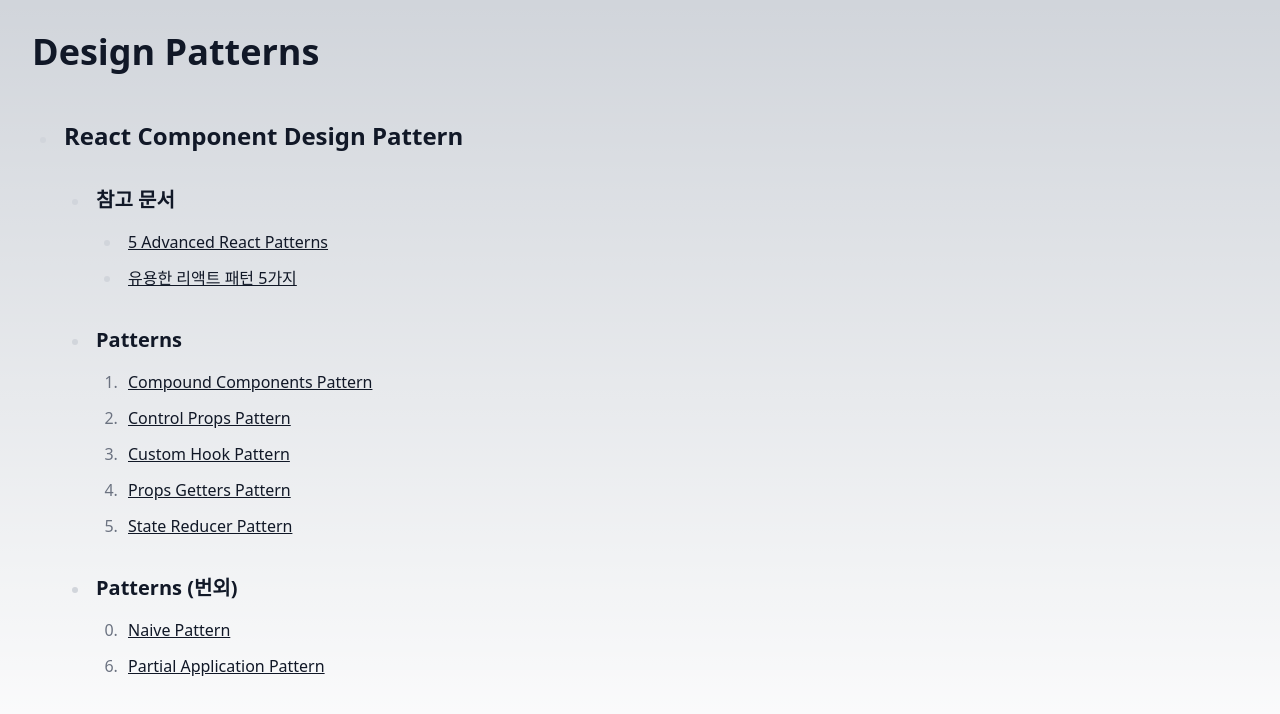
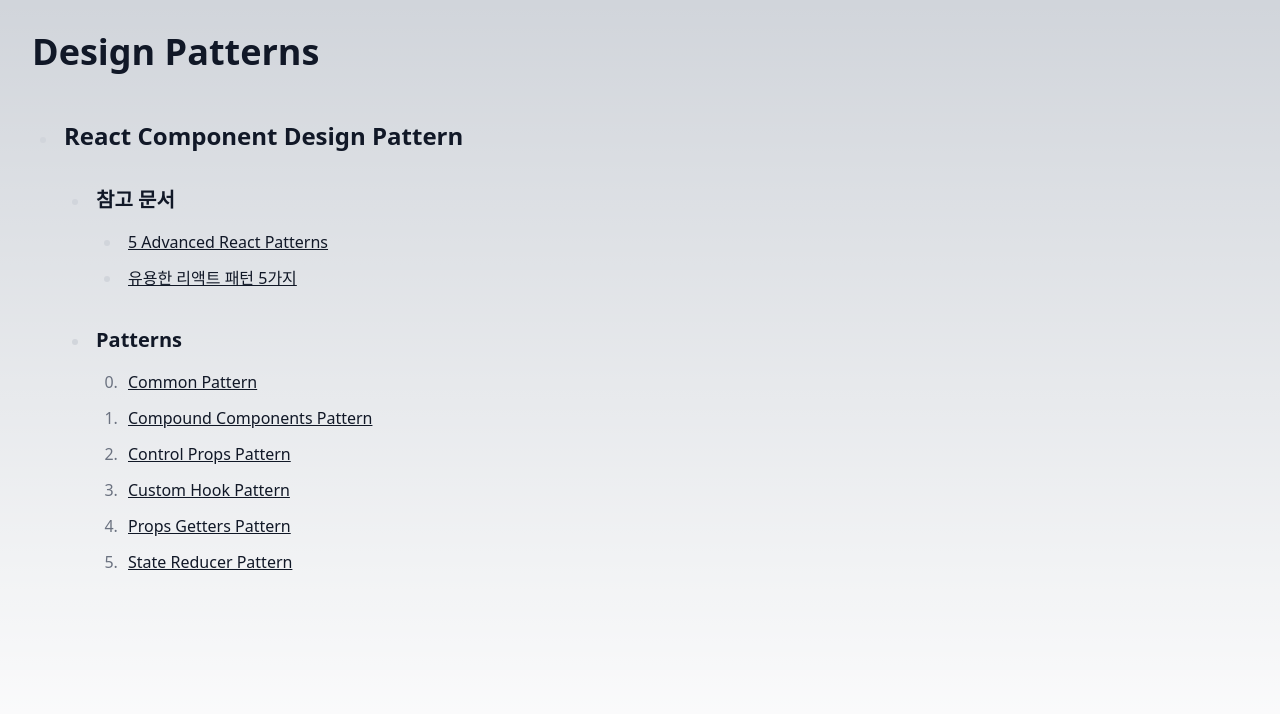
Before and after one commit to ony3000-lab/research-and-development, a Next.js app: page /design-patterns in a window 1280 px wide. Shown: the top 714 px of the page. Built offline with nearby package versions, Linux system fonts and the light colour scheme.

Commit message:
revert: partial application pattern 페이지 제거
refs: fc1fe45

```diff
--- a/src/pages/design-patterns/index.tsx
+++ b/src/pages/design-patterns/index.tsx
@@ -40,7 +40,10 @@
               <li>
                 <h3>Patterns</h3>
 
-                <ol>
+                <ol start={0}>
+                  <li>
+                    <Link href="/design-patterns/common">Common Pattern</Link>
+                  </li>
                   <li>
                     <Link href="/design-patterns/compound-components">
                       Compound Components Pattern
@@ -60,20 +63,6 @@
                   </li>
                 </ol>
               </li>
-              <li>
-                <h3>Patterns (번외)</h3>
-
-                <ol>
-                  <li value="0">
-                    <Link href="/design-patterns/naive">Naive Pattern</Link>
-                  </li>
-                  <li value="6">
-                    <Link href="/design-patterns/partial-application">
-                      Partial Application Pattern
-                    </Link>
-                  </li>
-                </ol>
-              </li>
             </ul>
           </li>
         </ul>
--- a/src/pages/design-patterns/partial-application.tsx
+++ /dev/null
@@ -1,50 +0,0 @@
-import PageHead from '@/components/PageHead';
-import { useCounterWithComponent as useCounter } from '@/3rd-party/Counter/hooks';
-
-export default function PartialApplicationPattern() {
-  const { count, decrementHandler, incrementHandler, Counter } = useCounter(0);
-
-  return (
-    <>
-      <PageHead title="Partial Application Pattern" />
-      <main className="prose min-h-screen p-8 dark:prose-invert">
-        <h1>Partial Application Pattern</h1>
-
-        <p>Lorem ipsum dolor sit amet.</p>
-
-        <section>
-          <h2>주관적 장점</h2>
-
-          <ul>
-            <li>
-              <p>Lorem ipsum dolor sit amet.</p>
-            </li>
-          </ul>
-        </section>
-
-        <section>
-          <h2>주관적 단점</h2>
-
-          <ul>
-            <li>
-              <p>Lorem ipsum dolor sit amet.</p>
-            </li>
-          </ul>
-        </section>
-
-        <section>
-          <h2>사용 예</h2>
-
-          <div>
-            <Counter value={count}>
-              <Counter.Decrement onClick={decrementHandler} />
-              <Counter.Label>Counter</Counter.Label>
-              <Counter.Count />
-              <Counter.Increment onClick={incrementHandler} />
-            </Counter>
-          </div>
-        </section>
-      </main>
-    </>
-  );
-}
```
